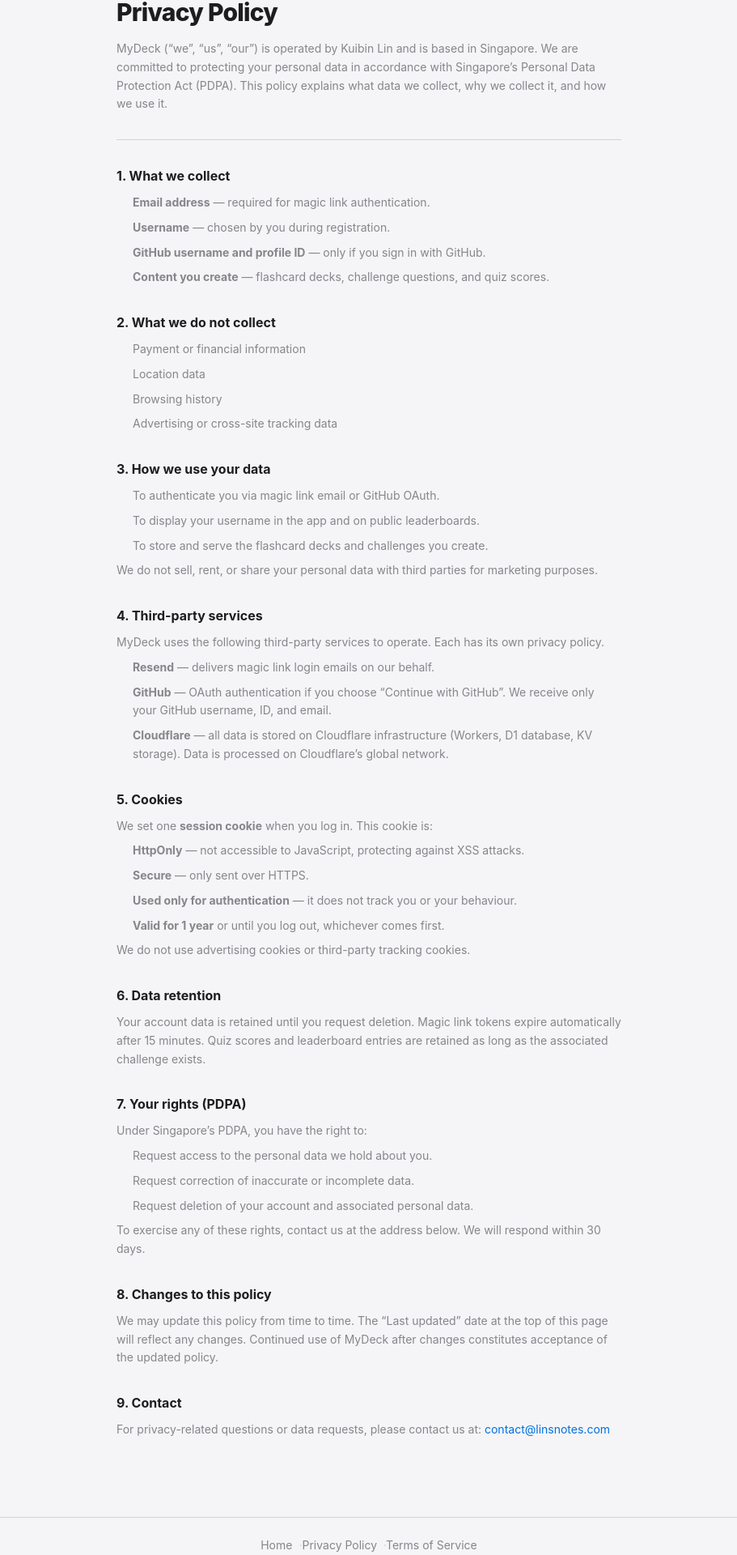
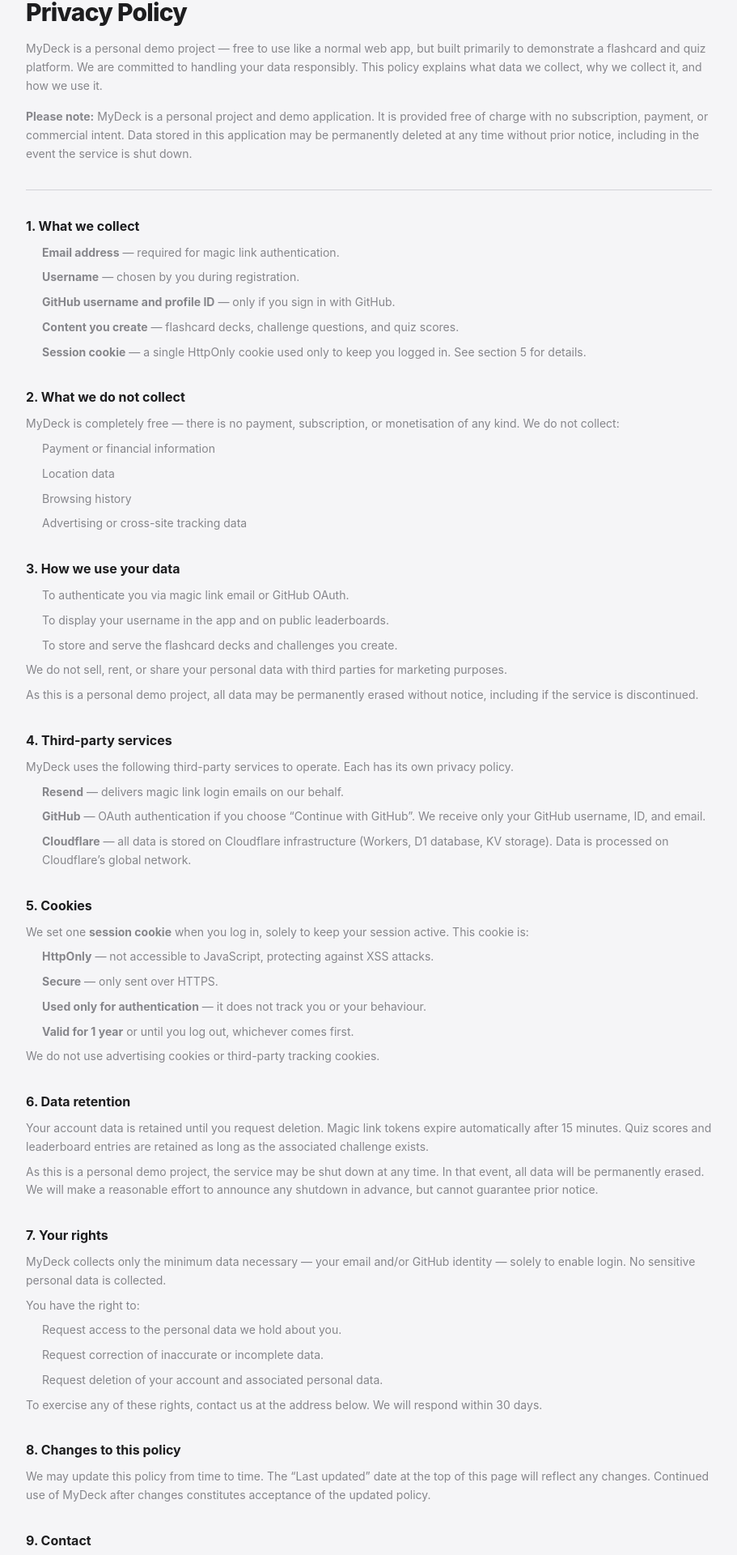
Before and after one commit to kuibinlin/mydeck, a React (Vite) app: page /privacy in a window 1280 px wide. Shown: the part 140-2060 px from the top of the page at 81% size, without its empty margins (184-1095 px from the left). Built offline with nearby package versions, Linux system fonts and the light colour scheme; no server answers.

Commit message:
updated privacy and terms, and footer

```diff
--- a/src/components/layout/Footer.jsx
+++ b/src/components/layout/Footer.jsx
@@ -1,5 +1,6 @@
 // Footer — shared across public pages and the authenticated app.
 // To add/remove links, edit the FOOTER_LINKS array below.
+import { Fragment } from 'react'
 import { Link } from 'react-router'
 
 const FOOTER_LINKS = [
@@ -11,17 +12,18 @@
 export default function Footer() {
   return (
     <footer className="text-center py-6 px-5 border-t border-border text-muted text-sm">
-      <div className="flex items-center justify-center gap-2 flex-wrap mb-2">
+      <div className="flex items-center justify-center gap-3 flex-wrap mb-2">
         {FOOTER_LINKS.map((link, i) => (
-          <span key={link.to}>
-            {i > 0 && <span className="text-border">&middot;</span>}
+          <Fragment key={link.to}>
+            {i > 0 && <span className="text-border select-none">&middot;</span>}
             <Link to={link.to} className="text-muted no-underline transition-all hover:text-primary">{link.label}</Link>
-          </span>
+          </Fragment>
         ))}
       </div>
       <p className="m-0">
         &copy; {new Date().getFullYear()} Kuibin Lin &middot;{' '}
         <a href="https://linsnotes.com" className="text-muted no-underline transition-all hover:text-primary">linsnotes.com</a>
+        {' '}&middot; Some rights reserved.
       </p>
     </footer>
   )
--- a/src/features/legal/PrivacyPolicy.jsx
+++ b/src/features/legal/PrivacyPolicy.jsx
@@ -1,17 +1,23 @@
 // Privacy Policy — accurate based on what MyDeck actually collects and does.
-// Last updated: March 2026
+// Last updated: 2 April 2026
 // To update content, edit this file directly.
 
 export default function PrivacyPolicy() {
   return (
-    <div className="max-w-2xl mx-auto px-6 py-12 pb-16">
-      <p className="text-xs text-muted mb-2">Last updated: March 2026</p>
+    <div className="max-w-4xl mx-auto px-6 py-12 pb-16">
+      <p className="text-xs text-muted mb-2">Last updated: 2 April 2026</p>
       <h1 className="text-3xl font-extrabold tracking-tight mb-4 text-text">Privacy Policy</h1>
+      <p className="text-sm text-muted leading-relaxed mb-4">
+        MyDeck is a personal demo project — free to use like a normal web app, but built
+        primarily to demonstrate a flashcard and quiz platform. We are committed to handling
+        your data responsibly. This policy explains what data we collect, why we collect it,
+        and how we use it.
+      </p>
       <p className="text-sm text-muted leading-relaxed mb-8 pb-8 border-b border-border">
-        MyDeck (&ldquo;we&rdquo;, &ldquo;us&rdquo;, &ldquo;our&rdquo;) is operated by Kuibin Lin and is based in Singapore.
-        We are committed to protecting your personal data in accordance with Singapore&rsquo;s
-        Personal Data Protection Act (PDPA). This policy explains what data we collect,
-        why we collect it, and how we use it.
+        <strong>Please note:</strong> MyDeck is a personal project and demo application.
+        It is provided free of charge with no subscription, payment, or commercial intent.
+        Data stored in this application may be permanently deleted at any time without prior notice,
+        including in the event the service is shut down.
       </p>
 
       <section className="mb-8">
@@ -21,11 +27,16 @@
           <li className="text-sm text-muted leading-relaxed mb-2"><strong>Username</strong> — chosen by you during registration.</li>
           <li className="text-sm text-muted leading-relaxed mb-2"><strong>GitHub username and profile ID</strong> — only if you sign in with GitHub.</li>
           <li className="text-sm text-muted leading-relaxed mb-2"><strong>Content you create</strong> — flashcard decks, challenge questions, and quiz scores.</li>
+          <li className="text-sm text-muted leading-relaxed mb-2"><strong>Session cookie</strong> — a single HttpOnly cookie used only to keep you logged in. See section 5 for details.</li>
         </ul>
       </section>
 
       <section className="mb-8">
         <h2 className="text-base font-bold mb-2.5 text-text">2. What we do not collect</h2>
+        <p className="text-sm text-muted leading-relaxed mb-2">
+          MyDeck is completely free — there is no payment, subscription, or monetisation of any kind.
+          We do not collect:
+        </p>
         <ul className="pl-5 mb-2">
           <li className="text-sm text-muted leading-relaxed mb-2">Payment or financial information</li>
           <li className="text-sm text-muted leading-relaxed mb-2">Location data</li>
@@ -42,16 +53,18 @@
           <li className="text-sm text-muted leading-relaxed mb-2">To store and serve the flashcard decks and challenges you create.</li>
         </ul>
         <p className="text-sm text-muted leading-relaxed mb-2">
-          We do not sell, rent, or share your personal data with third parties for
-          marketing purposes.
+          We do not sell, rent, or share your personal data with third parties for marketing purposes.
+        </p>
+        <p className="text-sm text-muted leading-relaxed mb-2">
+          As this is a personal demo project, all data may be permanently erased without notice,
+          including if the service is discontinued.
         </p>
       </section>
 
       <section className="mb-8">
         <h2 className="text-base font-bold mb-2.5 text-text">4. Third-party services</h2>
         <p className="text-sm text-muted leading-relaxed mb-2">
-          MyDeck uses the following third-party services to operate. Each has its own
-          privacy policy.
+          MyDeck uses the following third-party services to operate. Each has its own privacy policy.
         </p>
         <ul className="pl-5 mb-2">
           <li className="text-sm text-muted leading-relaxed mb-2">
@@ -63,8 +76,7 @@
           </li>
           <li className="text-sm text-muted leading-relaxed mb-2">
             <strong>Cloudflare</strong> — all data is stored on Cloudflare infrastructure
-            (Workers, D1 database, KV storage). Data is processed on Cloudflare&rsquo;s global
-            network.
+            (Workers, D1 database, KV storage). Data is processed on Cloudflare&rsquo;s global network.
           </li>
         </ul>
       </section>
@@ -72,7 +84,8 @@
       <section className="mb-8">
         <h2 className="text-base font-bold mb-2.5 text-text">5. Cookies</h2>
         <p className="text-sm text-muted leading-relaxed mb-2">
-          We set one <strong>session cookie</strong> when you log in. This cookie is:
+          We set one <strong>session cookie</strong> when you log in, solely to keep your session active.
+          This cookie is:
         </p>
         <ul className="pl-5 mb-2">
           <li className="text-sm text-muted leading-relaxed mb-2"><strong>HttpOnly</strong> — not accessible to JavaScript, protecting against XSS attacks.</li>
@@ -86,15 +99,24 @@
       <section className="mb-8">
         <h2 className="text-base font-bold mb-2.5 text-text">6. Data retention</h2>
         <p className="text-sm text-muted leading-relaxed mb-2">
-          Your account data is retained until you request deletion. Magic link tokens
-          expire automatically after 15 minutes. Quiz scores and leaderboard entries
-          are retained as long as the associated challenge exists.
+          Your account data is retained until you request deletion. Magic link tokens expire
+          automatically after 15 minutes. Quiz scores and leaderboard entries are retained as
+          long as the associated challenge exists.
+        </p>
+        <p className="text-sm text-muted leading-relaxed mb-2">
+          As this is a personal demo project, the service may be shut down at any time.
+          In that event, all data will be permanently erased. We will make a reasonable effort
+          to announce any shutdown in advance, but cannot guarantee prior notice.
         </p>
       </section>
 
       <section className="mb-8">
-        <h2 className="text-base font-bold mb-2.5 text-text">7. Your rights (PDPA)</h2>
-        <p className="text-sm text-muted leading-relaxed mb-2">Under Singapore&rsquo;s PDPA, you have the right to:</p>
+        <h2 className="text-base font-bold mb-2.5 text-text">7. Your rights</h2>
+        <p className="text-sm text-muted leading-relaxed mb-2">
+          MyDeck collects only the minimum data necessary — your email and/or GitHub identity —
+          solely to enable login. No sensitive personal data is collected.
+        </p>
+        <p className="text-sm text-muted leading-relaxed mb-2">You have the right to:</p>
         <ul className="pl-5 mb-2">
           <li className="text-sm text-muted leading-relaxed mb-2">Request access to the personal data we hold about you.</li>
           <li className="text-sm text-muted leading-relaxed mb-2">Request correction of inaccurate or incomplete data.</li>
--- a/src/features/legal/TermsOfService.jsx
+++ b/src/features/legal/TermsOfService.jsx
@@ -1,16 +1,17 @@
 // Terms of Service — governs use of MyDeck.
-// Last updated: March 2026
+// Last updated: 2 April 2026
 // To update content, edit this file directly.
 
 export default function TermsOfService() {
   return (
-    <div className="max-w-2xl mx-auto px-6 py-12 pb-16">
-      <p className="text-xs text-muted mb-2">Last updated: March 2026</p>
+    <div className="max-w-4xl mx-auto px-6 py-12 pb-16">
+      <p className="text-xs text-muted mb-2">Last updated: 2 April 2026</p>
       <h1 className="text-3xl font-extrabold tracking-tight mb-4 text-text">Terms of Service</h1>
       <p className="text-sm text-muted leading-relaxed mb-8 pb-8 border-b border-border">
-        These Terms of Service (&ldquo;Terms&rdquo;) govern your use of MyDeck, operated by
-        Kuibin Lin (&ldquo;we&rdquo;, &ldquo;us&rdquo;, &ldquo;our&rdquo;). By accessing or using MyDeck, you agree
-        to be bound by these Terms. If you do not agree, please do not use the service.
+        MyDeck is a personal demo project — free to use like a normal web app, but built
+        primarily to demonstrate a flashcard and quiz platform. These Terms govern your use
+        of MyDeck. By accessing or using MyDeck, you agree to these Terms. If you do not
+        agree, please do not use the service.
       </p>
 
       <section className="mb-8">
@@ -27,8 +28,7 @@
         <p className="text-sm text-muted leading-relaxed mb-2">
           You retain ownership of the flashcard decks, challenge questions, and other
           content you create on MyDeck. By creating content, you grant us a non-exclusive,
-          royalty-free licence to store, display, and serve that content to you and
-          other users of the platform.
+          royalty-free licence to store, display, and serve that content within the platform.
         </p>
         <p className="text-sm text-muted leading-relaxed mb-2">
           You are solely responsible for ensuring your content does not:
@@ -58,28 +58,32 @@
       <section className="mb-8">
         <h2 className="text-base font-bold mb-2.5 text-text">4. Leaderboards and public scores</h2>
         <p className="text-sm text-muted leading-relaxed mb-2">
-          Quiz scores you submit are stored and may be displayed publicly on challenge
-          leaderboards alongside your chosen username. By submitting a score, you
-          consent to this public display. If you wish to have your scores removed,
-          contact us at the address in our Privacy Policy.
+          Quiz scores you submit may be displayed publicly on challenge leaderboards alongside
+          your chosen username. By submitting a score, you consent to this public display.
+          If you wish to have your scores removed, contact us at the address below.
         </p>
       </section>
 
       <section className="mb-8">
-        <h2 className="text-base font-bold mb-2.5 text-text">5. Account termination</h2>
+        <h2 className="text-base font-bold mb-2.5 text-text">5. Service availability and data</h2>
+        <p className="text-sm text-muted leading-relaxed mb-2">
+          MyDeck is provided on a best-effort basis with no uptime guarantees. As a personal
+          demo project, the service may be modified, suspended, or shut down at any time.
+          In the event of a shutdown, all data will be permanently erased. We will make a
+          reasonable effort to announce this in advance, but cannot guarantee prior notice.
+        </p>
+        <p className="text-sm text-muted leading-relaxed mb-2">
+          You are responsible for keeping your own copies of any content you create here.
+          Do not rely on MyDeck as your sole storage for important data.
+        </p>
+      </section>
+
+      <section className="mb-8">
+        <h2 className="text-base font-bold mb-2.5 text-text">6. Account termination</h2>
         <p className="text-sm text-muted leading-relaxed mb-2">
           You may stop using MyDeck at any time. We reserve the right to suspend or
           terminate accounts that violate these Terms. Upon termination, your right
           to use the service ceases immediately.
-        </p>
-      </section>
-
-      <section className="mb-8">
-        <h2 className="text-base font-bold mb-2.5 text-text">6. Service availability</h2>
-        <p className="text-sm text-muted leading-relaxed mb-2">
-          We provide MyDeck on a best-effort basis. We do not guarantee continuous,
-          uninterrupted, or error-free access to the service. We may modify, suspend,
-          or discontinue any part of the service at any time without notice.
         </p>
       </section>
 
@@ -96,10 +100,9 @@
       <section className="mb-8">
         <h2 className="text-base font-bold mb-2.5 text-text">8. Limitation of liability</h2>
         <p className="text-sm text-muted leading-relaxed mb-2">
-          To the fullest extent permitted by Singapore law, we shall not be liable for
+          To the fullest extent permitted by applicable law, we shall not be liable for
           any indirect, incidental, special, consequential, or punitive damages, or any
-          loss of data, revenue, or profits, arising out of or in connection with your
-          use of MyDeck.
+          loss of data, arising out of or in connection with your use of MyDeck.
         </p>
       </section>
 
@@ -113,16 +116,7 @@
       </section>
 
       <section className="mb-8">
-        <h2 className="text-base font-bold mb-2.5 text-text">10. Governing law</h2>
-        <p className="text-sm text-muted leading-relaxed mb-2">
-          These Terms are governed by and construed in accordance with the laws of
-          Singapore. Any disputes arising under these Terms shall be subject to the
-          exclusive jurisdiction of the courts of Singapore.
-        </p>
-      </section>
-
-      <section className="mb-8">
-        <h2 className="text-base font-bold mb-2.5 text-text">11. Contact</h2>
+        <h2 className="text-base font-bold mb-2.5 text-text">10. Contact</h2>
         <p className="text-sm text-muted leading-relaxed mb-2">
           For questions about these Terms, please contact us at:{' '}
           <a href="mailto:contact@linsnotes.com" className="text-primary no-underline hover:underline">
```
